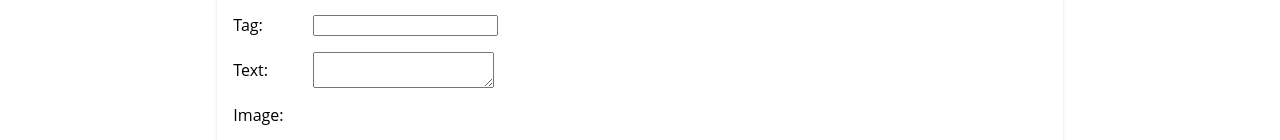
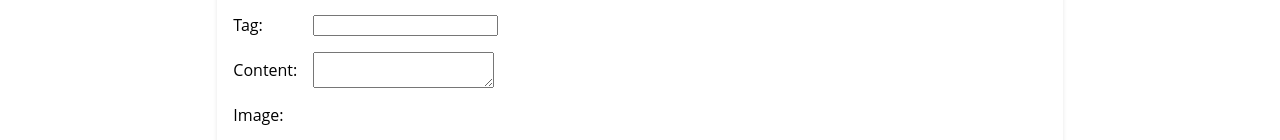
Before and after one commit to project-zusammen/hidden-gem-frontend, a React (Vite) app: page /write-review in a window 1280 px wide. Shown: the part 309-449 px from the top of the page. Built offline with nearby package versions, Linux system fonts and the light colour scheme.

Commit message:
rename text to content

```diff
--- a/src/components/AddReviewForm/index.jsx
+++ b/src/components/AddReviewForm/index.jsx
@@ -9,7 +9,7 @@ function AddReviewForm() {
   const [category, setCategory] = useState('');
   const [region, setRegion] = useState('');
   const [tag, setTag] = useState('');
-  const [text, setText] = useState('');
+  const [content, setContent] = useState('');
   const [previewImage, setPreviewImage] = useState(null);
   const [uploadProgress, setUploadProgress] = useState(0);
 
@@ -87,8 +87,8 @@ function AddReviewForm() {
         <input type="text" id="tag" value={tag} onChange={(event) => setTag(event.target.value)} />
       </div>
       <div className={styles.field}>
-        <label htmlFor="text">Text:</label>
-        <textarea id="text" value={text} onChange={(event) => setText(event.target.value)} />
+        <label htmlFor="content">Content:</label>
+        <textarea id="content" value={content} onChange={(event) => setContent(event.target.value)} />
       </div>
       <label htmlFor="image-upload">Image:</label>
       <input
```
